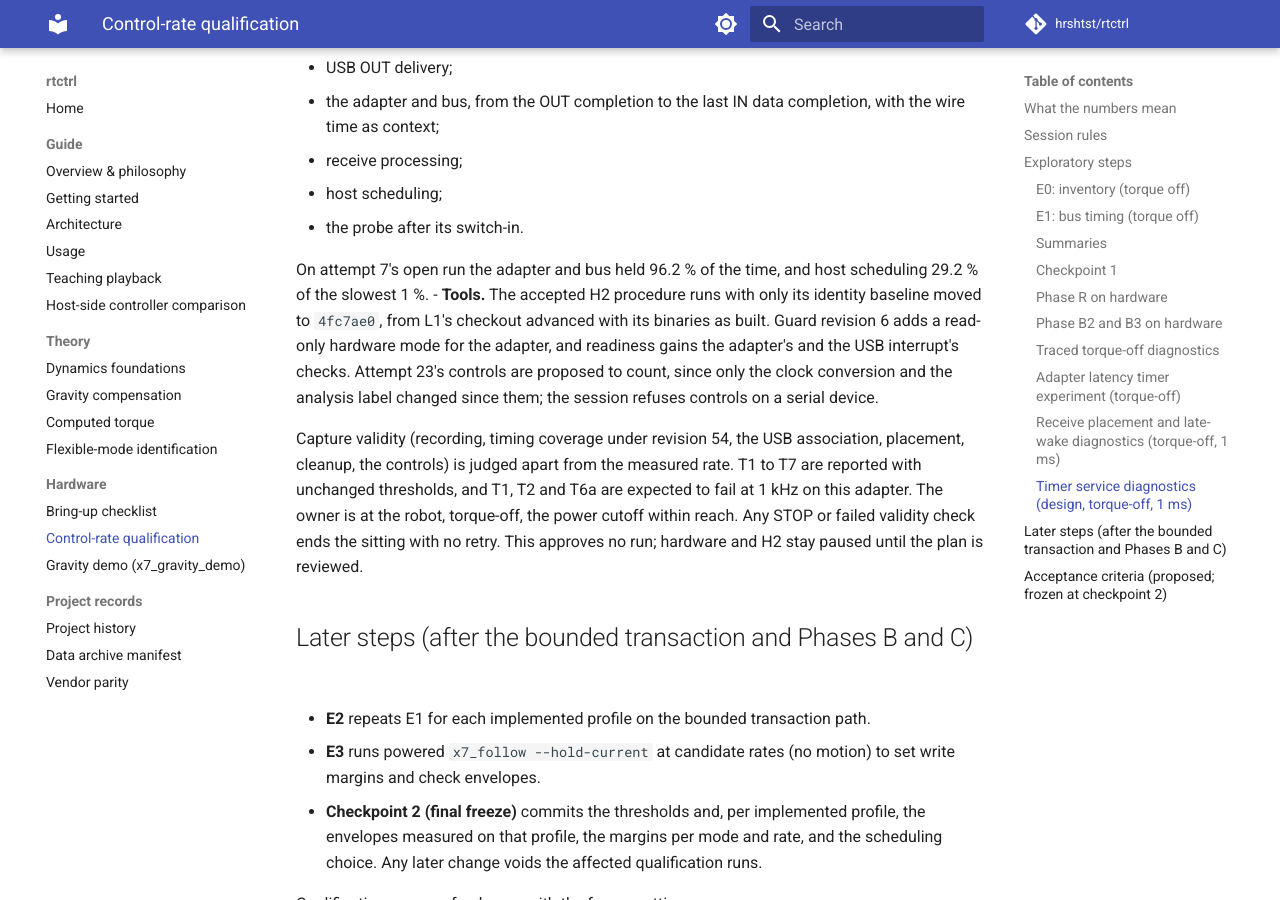
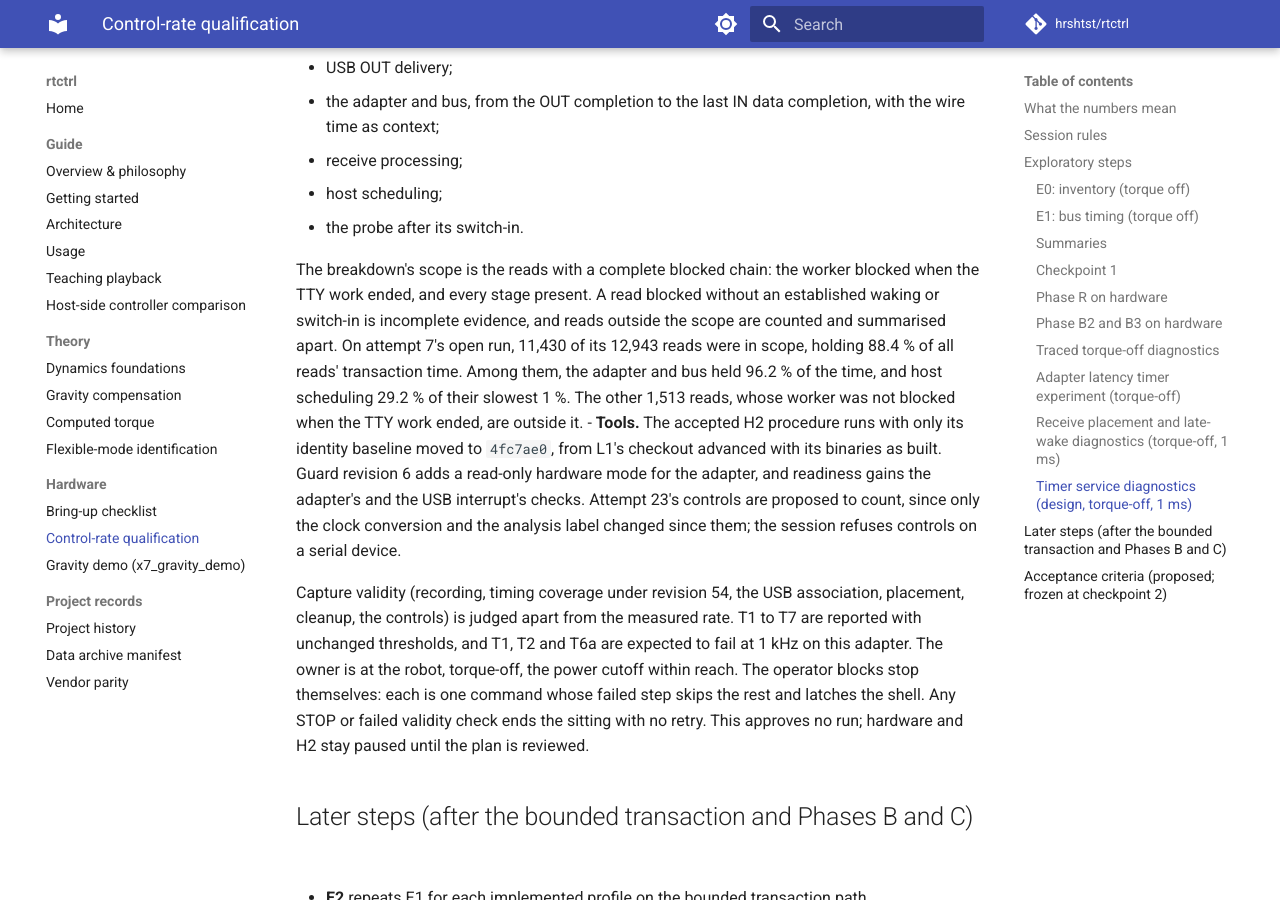
Before and after one commit to hrshtst/rtctrl, an MkDocs documentation site: the page built from docs/hardware/control-rate.md, in a window 1280 px wide and 900 px high, scrolled down 67169 px. Built offline with MkDocs 1.6.1 and Material for MkDocs 9.7.7, drawn with Linux system fonts in a browser that asks for light colours; comment, search, counter and statistics services are not loaded.

Commit message:
docs(hardware): the first hardware pair's breakdown scope and self-stopping blocks (the review of 2026-11-20)
The review of the attempt-24 plan accepted its direction and asked for two
corrections. The transaction breakdown's figures describe the reads with a
complete blocked chain, not all reads: on attempt 7's open run, 11,430 of
12,943 reads (88.4 % of all reads' transaction time), among which the
adapter and bus held 96.2 % and host scheduling 29.2 % of the slowest 1 %;
the other 1,513 reads are outside it, and a read blocked without an
established waking or switch-in counts as incomplete evidence. The operator
blocks now stop themselves: each is one command whose failed step skips the
rest and latches the shell. This approves no run.

```diff
--- a/docs/hardware/control-rate.md
+++ b/docs/hardware/control-rate.md
@@ -3176,8 +3176,15 @@ under the frozen clock design.
   - host scheduling;
   - the probe after its switch-in.
 
-  On attempt 7's open run the adapter and bus held 96.2 % of the time, and
-  host scheduling 29.2 % of the slowest 1 %.
+  The breakdown's scope is the reads with a complete blocked chain: the
+  worker blocked when the TTY work ended, and every stage present. A read
+  blocked without an established waking or switch-in is incomplete
+  evidence, and reads outside the scope are counted and summarised apart.
+  On attempt 7's open run, 11,430 of its 12,943 reads were in scope,
+  holding 88.4 % of all reads' transaction time. Among them, the adapter
+  and bus held 96.2 % of the time, and host scheduling 29.2 % of their
+  slowest 1 %. The other 1,513 reads, whose worker was not blocked when the
+  TTY work ended, are outside it.
 - **Tools.** The accepted H2 procedure runs with only its identity
   baseline moved to `4fc7ae0`, from L1's checkout advanced with its
   binaries as built. Guard revision 6 adds a read-only hardware mode for
@@ -3190,8 +3197,10 @@ Capture validity (recording, timing coverage under revision 54, the USB
 association, placement, cleanup, the controls) is judged apart from the
 measured rate. T1 to T7 are reported with unchanged thresholds, and T1, T2
 and T6a are expected to fail at 1 kHz on this adapter. The owner is at the
-robot, torque-off, the power cutoff within reach. Any STOP or failed
-validity check ends the sitting with no retry. This approves no run;
+robot, torque-off, the power cutoff within reach. The operator blocks stop
+themselves: each is one command whose failed step skips the rest and
+latches the shell. Any STOP or failed validity check ends the sitting with
+no retry. This approves no run;
 hardware and H2 stay paused until the plan is reviewed.
 
 ## Later steps (after the bounded transaction and Phases B and C)
```
